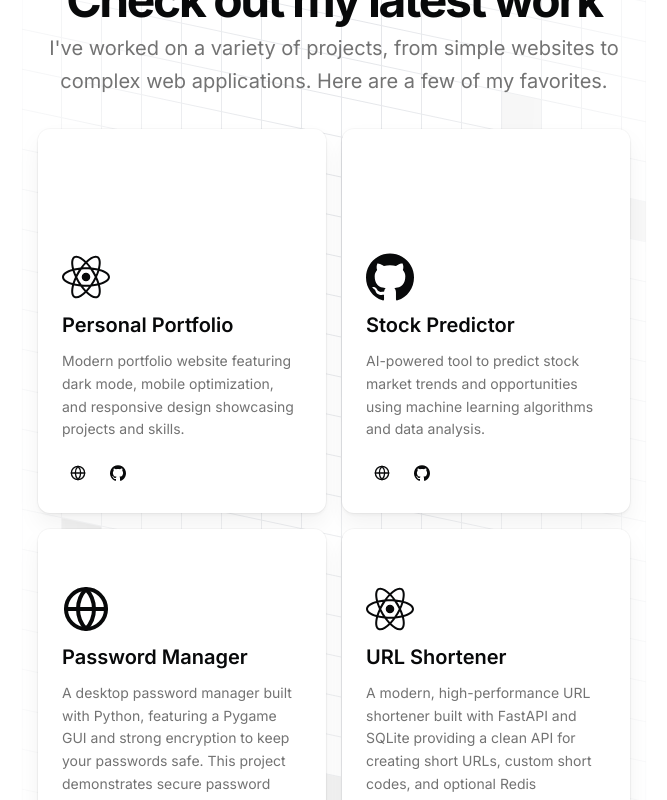
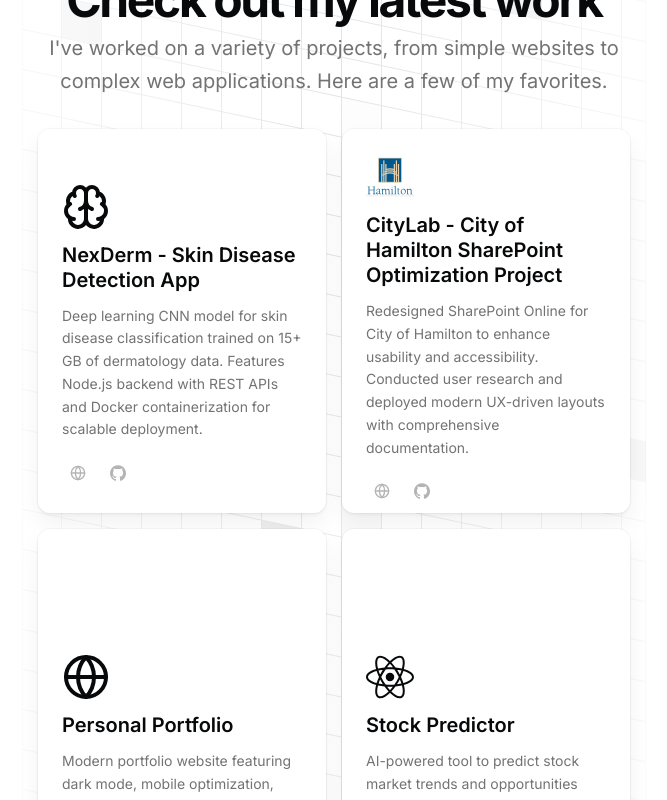
Before and after one commit to Jamwali/MagicPortfolio, a Next.js app: page / in a window 1280 px wide. Shown: the part 1760-2560 px from the top of the page, without its empty margins (306-973 px from the left). Built offline with nearby package versions, Linux system fonts and the light colour scheme.

Commit message:
Updated Logo and projects

```diff
--- a/src/app/page.tsx
+++ b/src/app/page.tsx
@@ -204,7 +204,7 @@ export default function Page() {
                   name={DATA.projects[0].title}
                   className="col-span-1"
                   background={<div />}
-                  Icon={Icons.react}
+                  Icon={Icons.brain}
                   description={DATA.projects[0].description}
                   href={DATA.projects[0].links?.find((link: any) => link.type === "Website")?.href || DATA.projects[0].href}
                   githubHref={DATA.projects[0].links?.find((link: any) => link.type === "Source")?.href}
@@ -214,7 +214,7 @@ export default function Page() {
                   name={DATA.projects[1].title}
                   className="col-span-1"
                   background={<div />}
-                  Icon={Icons.github}
+                  Icon={Icons.hamilton}
                   description={DATA.projects[1].description}
                   href={DATA.projects[1].links?.find((link: any) => link.type === "Website")?.href || DATA.projects[1].href}
                   githubHref={DATA.projects[1].links?.find((link: any) => link.type === "Source")?.href}
--- a/src/components/icons.tsx
+++ b/src/components/icons.tsx
@@ -1,10 +1,24 @@
-import { GlobeIcon, MailIcon } from "lucide-react";
+import { GlobeIcon, MailIcon, BrainIcon } from "lucide-react";
 
 export type IconProps = React.HTMLAttributes<SVGElement>;
 
 export const Icons = {
   globe: (props: IconProps) => <GlobeIcon {...props} />,
   email: (props: IconProps) => <MailIcon {...props} />,
+  brain: (props: IconProps) => <BrainIcon {...props} />,
+  hamilton: (props: IconProps) => (
+    <svg viewBox="0 0 34 34" {...props}>
+      <title>City of Hamilton</title>
+      <image
+        href="/Hamilton_City_logo.svg"
+        x="0"
+        y="0"
+        width="34px"
+        height="34px"
+        preserveAspectRatio="xMidYMid meet"
+      />
+    </svg>
+  ),
   linkedin: (props: IconProps) => (
     <svg viewBox="0 0 24 24" xmlns="http://www.w3.org/2000/svg" {...props}>
       <title>LinkedIn</title>
--- a/src/data/resume.tsx
+++ b/src/data/resume.tsx
@@ -121,6 +121,47 @@ export const DATA = {
   ],
   projects: [
     {
+      title: "NexDerm - Skin Disease Detection App",
+      href: "",
+      dates: "September 2025 - Present",
+      active: true,
+      logoUrl: "brain",
+      description:
+        "Deep learning CNN model for skin disease classification trained on 15+ GB of dermatology data. Features Node.js backend with REST APIs and Docker containerization for scalable deployment.",
+      technologies: [
+        "EfficientNetV2",
+        "TensorFlow",
+        "Node.js",
+        "Docker",
+        "Deep Learning",
+        "CNN",
+        "REST API",
+      ],
+      links: [],
+      image: "",
+      video: "",
+    },
+    {
+      title: "CityLab - City of Hamilton SharePoint Optimization Project",
+      href: "",
+      dates: "September 2025 - Present",
+      active: true,
+      logoUrl: "hamilton",
+      description:
+        "Redesigned SharePoint Online for City of Hamilton to enhance usability and accessibility. Conducted user research and deployed modern UX-driven layouts with comprehensive documentation.",
+      technologies: [
+        "SharePoint Online",
+        "UX Research",
+        "Human-Centered Design",
+        "User Research",
+        "Workflow Analysis",
+        "Accessibility",
+      ],
+      links: [],
+      image: "",
+      video: "",
+    },
+    {
       title: "Personal Portfolio",
       href: "https://funny-hummingbird-689f47.netlify.app/",
       dates: "2024",
```
Also changed, not shown: public/Hamilton_City_logo.svg (added), 1 other file (tests, documents, lock files or other folders).
